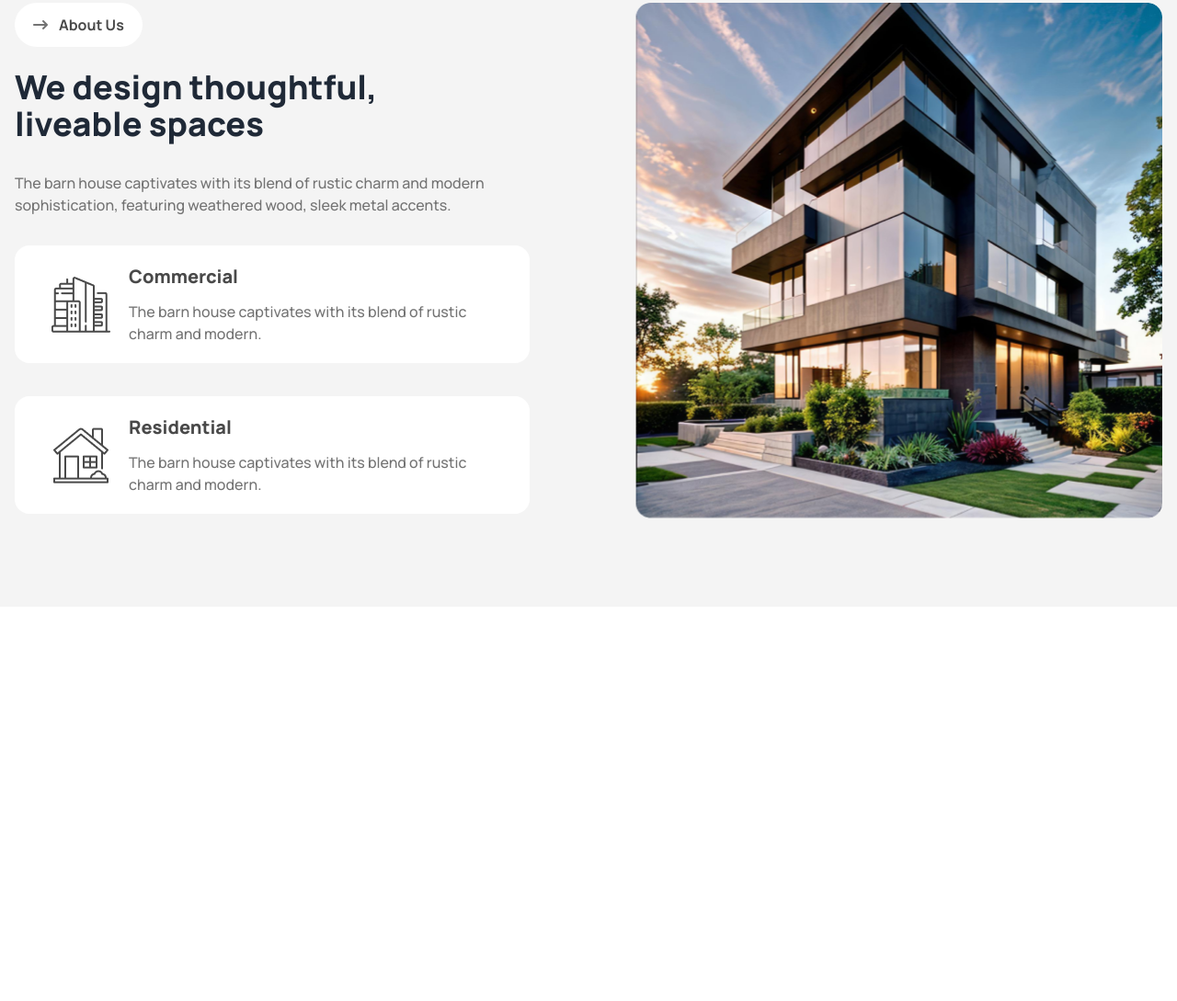
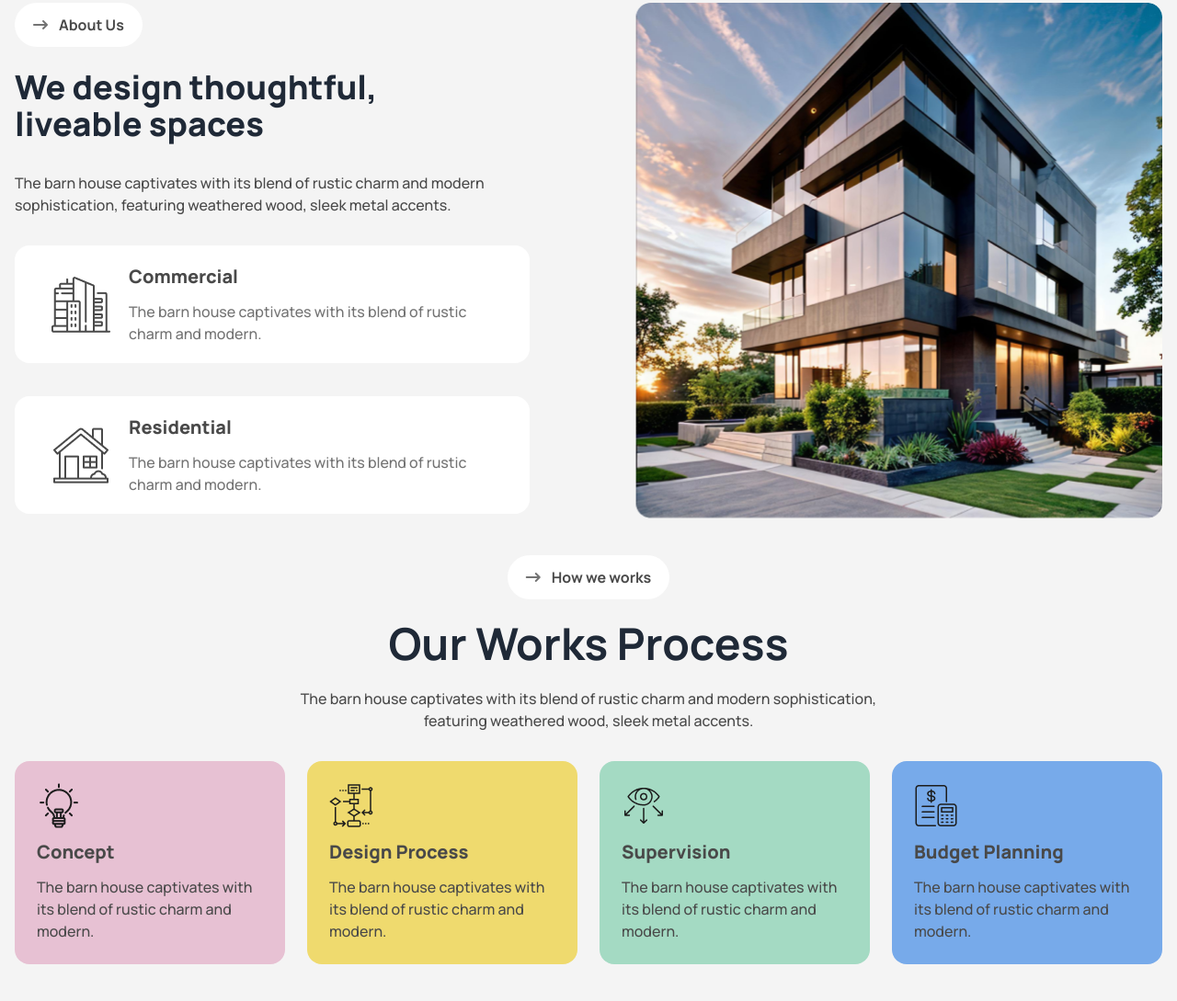
Before and after one commit to abdurrahmanmahmud5981/assignment-3-BH-10, a website: page index.html in a window 1280 px wide. Shown: the part 869-1958 px from the top of the page at 92% size. Before the commit the page ends 1529 px from the top, so only its background shows below. Drawn offline with nearby package versions, Linux system fonts and the light colour scheme.

Commit message:
work process section design completed

```diff
--- a/index.html
+++ b/index.html
@@ -134,7 +134,7 @@
         <h1 class="text-3xl sm:text-6xl font-extrabold">
           A barn house of this design has a striking appearance
         </h1>
-        <p class="text-base font-medium text-description">
+        <p class="text-base font-medium text-subTitle">
           The barn house captivates with its blend of rustic charm and modern
           sophistication, featuring weathered wood, sleek metal accents, and
           large windows that flood the space with natural light.
@@ -162,7 +162,7 @@
     <main class="bg-primary">
       <!-- About Us Section -->
       <section
-        class="flex flex-col xl:flex-row justify-between container mx-auto py-24 px-4 max-w-7xl gap-9"
+        class="flex flex-col xl:flex-row justify-between container mx-auto py-10  lg:pt-24 px-4 max-w-7xl gap-9"
       >
         <div class="relative flex flex-col items-center xl:items-start">
           <img
@@ -182,7 +182,7 @@
             We design thoughtful, liveable spaces
           </h2>
           <p
-            class="text-base font-medium text-description xl:max-w-[560px] my-8 text-center lg:text-left"
+            class="text-base font-medium text-subTitle xl:max-w-[560px] my-8 text-center lg:text-left"
           >
             The barn house captivates with its blend of rustic charm and modern
             sophistication, featuring weathered wood, sleek metal accents.
@@ -224,6 +224,42 @@
           />
         </div>
       </section>
+
+      <!-- our works process section start -->
+       <section class="px-4 max-w-7xl mx-auto container space-y-8 pb-10">
+        <div class=" flex flex-col gap-6 items-center text-center">
+          <a
+            class="rounded-full bg-white px-5 py-3 flex items-center gap-3 w-fit"
+            href=""
+            ><i class="text-description fa-solid fa-arrow-right-long"></i>
+            <span class="font-bold text-subTitle">How we works</span></a
+          >
+          <h2 class="text-5xl font-bold">Our Works Process</h2>
+          <p class="text-base font-medium text-subTitle max-w-2xl  ">The barn house captivates with its blend of rustic charm and modern sophistication, featuring weathered wood, sleek metal accents.</p>
+        </div>
+        <div class="grid sm:grid-cols-2  lg:grid-cols-4 gap-6">
+          <div class="p-6 rounded-2xl bg-[#E7C1D3]">
+            <img src="./assets/concept.png " alt="concept">
+            <h2 class="text-xl font-extrabold text-subTitle my-3  ">Concept</h2>
+            <p class="text-base font-medium text-subTitle">The barn house captivates with its blend of rustic charm and modern.</p>
+          </div>
+          <div class="p-6 rounded-2xl bg-[#EFDA6E]">
+            <img src="./assets/flow-chart.png" alt="flow-chart">
+            <h2 class="text-xl font-extrabold text-subTitle my-3">Design Process</h2>
+            <p class="text-base font-medium text-subTitle">The barn house captivates with its blend of rustic charm and modern.</p>
+          </div>
+          <div class="p-6 rounded-2xl bg-[#A4DAC3]">
+            <img src="./assets/vision.png" alt="vision">
+            <h2 class="text-xl font-extrabold text-subTitle my-3">Supervision</h2>
+            <p class="text-base font-medium text-subTitle">The barn house captivates with its blend of rustic charm and modern.</p>
+          </div>
+          <div class="p-6 rounded-2xl bg-[#77AAEA]">
+            <img src="./assets/budget-planning.png " alt="budget-planning">
+            <h2 class="text-xl font-extrabold text-subTitle my-3">Budget Planning</h2>
+            <p class="text-base font-medium text-subTitle">The barn house captivates with its blend of rustic charm and modern.</p>
+          </div>
+        </div>
+       </section>
     </main>
     <!--  -->
     <footer></footer>
```
Also changed, not shown: src/style.css.
